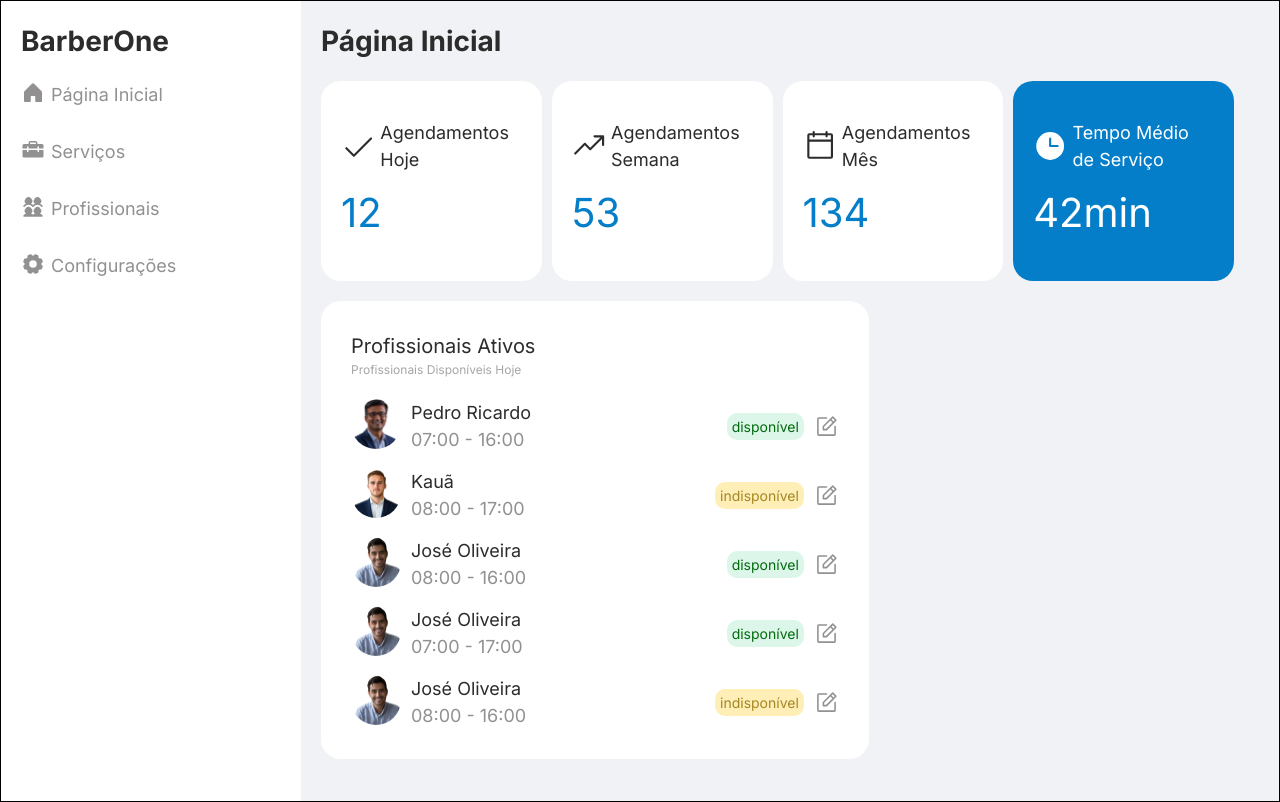
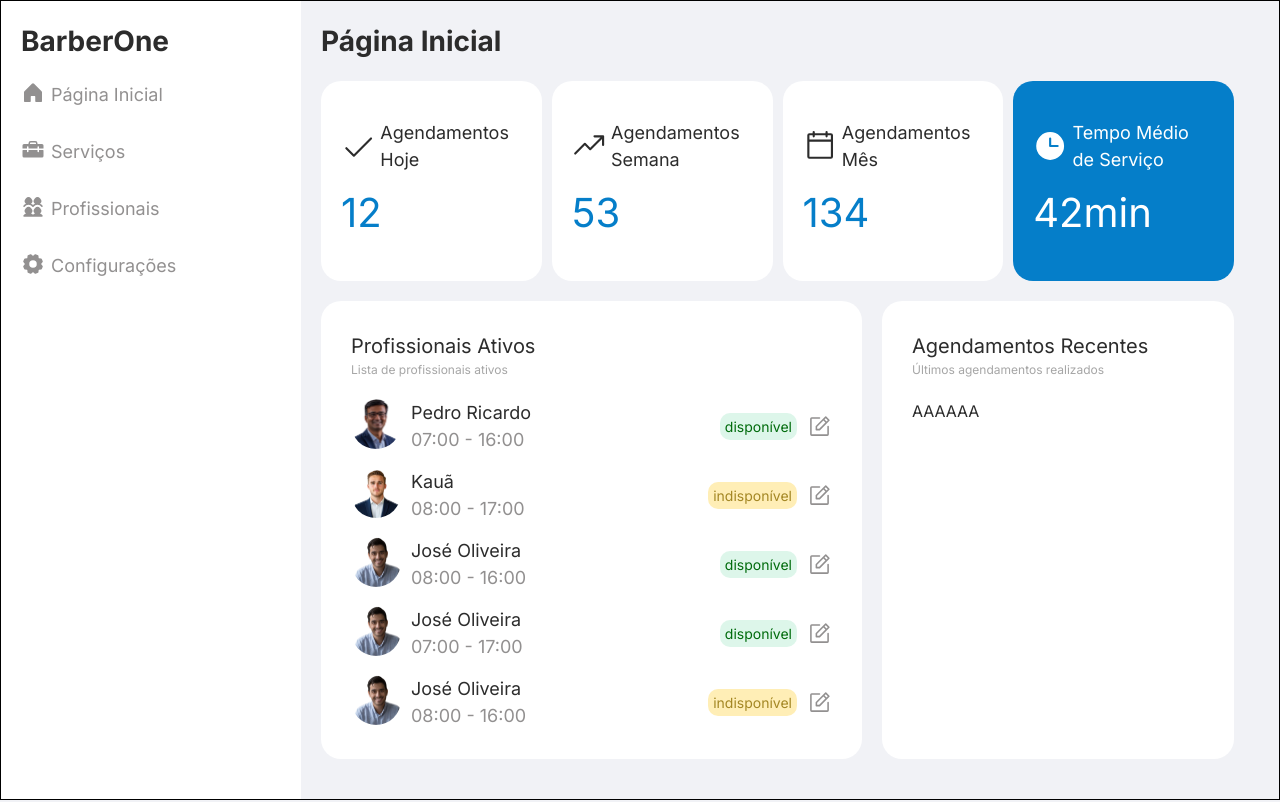
Before and after one commit to JRCavalheiro1/cervantes-agendamento-front, a Next.js app: page / in a window 1280 px wide. Built offline with nearby package versions, Linux system fonts and the light colour scheme.

Commit message:
componente listaContainer criado e adicionado listaAgendamentos Recentes

```diff
--- a/src/app/(private)/(paginaInicial)/components/InfoCard.tsx
+++ b/src/app/(private)/(paginaInicial)/components/InfoCard.tsx
@@ -9,7 +9,7 @@ type InfoCardProps = {
 
 export default function InfoCard({icone, descricao, total, cardAzul}: InfoCardProps) {
     return (
-        <div className={`flex flex-col justify-center gap-[10px] h-[120px]  rounded-[20px] p-[20px]
+        <div className={`flex flex-col justify-center gap-[10px] h-[120px] rounded-[20px] p-[20px]
             md:p-[20px] xl:h-[200px] cursor-pointer ${cardAzul ? 'bg-azul-500' : 'bg-branco-100'}`}>
             <div className="flex items-center gap-[5px]">
                 {icone}
--- /dev/null
+++ b/src/app/(private)/(paginaInicial)/components/ListaContainer.tsx
@@ -0,0 +1,22 @@
+type ListaContainerProps = {
+    titulo: string;
+    subtitulo: string;
+    children: React.ReactNode;
+    className?: string;
+};
+export default function ListaContainer({titulo, subtitulo, className, children}: ListaContainerProps) {
+    return (
+        <div className={`flex flex-col gap-[20px] bg-branco-100 rounded-[20px] p-[20px] md:p-[30px] ${className}`}
+             >
+            <div>
+                <h1 className="text-titulo-card-2">{titulo}</h1>
+                <h2 className="text-texto-lista text-cinza-300">{subtitulo}</h2>
+            </div>
+            <div>
+                <ul className="flex flex-col gap-[15px]">
+                    {children}
+                </ul>
+            </div>
+        </div>
+    )
+}
--- /dev/null
+++ b/src/app/(private)/(paginaInicial)/components/listaAgendamentosRecentes/ListaAgendamentosRecentes.tsx
@@ -0,0 +1,9 @@
+import ListaContainer from "@/app/(private)/(paginaInicial)/components/ListaContainer";
+
+export default function ListaAgendamentosRecentes() {
+    return (
+       <ListaContainer titulo="Agendamentos Recentes" subtitulo="Últimos agendamentos realizados" className="min-w-[352px] xl:w-[30%]">
+           {<h1>AAAAAA</h1>}
+       </ListaContainer>
+    )
+}
--- a/src/app/(private)/(paginaInicial)/components/listaProfissionaisAtivos/ListaProfissionaisDashboard.tsx
+++ b/src/app/(private)/(paginaInicial)/components/listaProfissionaisAtivos/ListaProfissionaisDashboard.tsx
@@ -1,18 +1,10 @@
 import CardProfissional from "@/components/sections/CardProfissional";
 import {profissionais} from "@/data/profissionais";
+import ListaContainer from "@/app/(private)/(paginaInicial)/components/ListaContainer";
 
 export default function ListaProfissionaisDashboard() {
-
     return (
-        <div className="flex flex-col min-w-[352px] xl:w-[60%] gap-[20px] bg-branco-100 rounded-[20px] p-[20px]
-            md:p-[30px]
-         ">
-            <div>
-                <h1 className="text-titulo-card-2">Profissionais Ativos</h1>
-                <h2 className="text-texto-lista text-cinza-300">Profissionais Disponíveis Hoje</h2>
-            </div>
-            <div>
-                <ul className="flex flex-col gap-[15px]">
+       <ListaContainer titulo="Profissionais Ativos" subtitulo="Lista de profissionais ativos" className="min-w-[352px] xl:flex-1">
            {profissionais.map((item)=> {
                return (
                    <li key={item.id}>
@@ -24,8 +16,6 @@ export default function ListaProfissionaisDashboard() {
                        />
                    </li>)
            })}
-                </ul>
-            </div>
-        </div>
+       </ListaContainer>
     )
 }
--- a/src/app/(private)/(paginaInicial)/page.tsx
+++ b/src/app/(private)/(paginaInicial)/page.tsx
@@ -2,14 +2,15 @@ import Header from "@/components/layout/Header";
 import InfoCard from "@/app/(private)/(paginaInicial)/components/InfoCard";
 import { Check, TrendUp, CalendarBlank, Clock } from "@phosphor-icons/react/dist/ssr";
 import ListaProfissionaisDashboard from "@/app/(private)/(paginaInicial)/components/listaProfissionaisAtivos/ListaProfissionaisDashboard";
+import ListaAgendamentosRecentes from "@/app/(private)/(paginaInicial)/components/listaAgendamentosRecentes/ListaAgendamentosRecentes";
 
 
 export default function PaginaInicial() {
   return (
-      <div className="">
+      <div className="flex flex-col">
           <Header titulo="Página Inicial"/>
 
-          <div className="grid grid-cols-1 gap-[20px]">
+          <div className="flex flex-col gap-[20px] w-full">
             <div className="grid grid-cols-2 gap-[10px]
              xl:grid-cols-4
             ">
@@ -35,8 +36,10 @@ export default function PaginaInicial() {
                     cardAzul={true}
                 />
             </div>
-
-              <ListaProfissionaisDashboard/>
+            <div className="flex flex-col gap-[20px] xl:flex-row xl:w-full" >
+                <ListaProfissionaisDashboard/>
+                <ListaAgendamentosRecentes/>
+            </div>
           </div>
       </div>
   );
--- a/src/components/layout/NavMenu.tsx
+++ b/src/components/layout/NavMenu.tsx
@@ -57,8 +57,8 @@ export default function NavMenu() {
 
             {modalAberto && <Backdrop onClick={()=> setModalAberto(false)}/>}
 
-            <div className={`top-0 left-0 w-[200px] min-h-screen bg-branco-100 pl-5 pr-5 z-50 transform transition-transform duration-300 erase-in-out
-            fixed md:static
+            <div className={`top-0 left-0 w-[200px] h-screen bg-branco-100 pl-5 pr-5 z-50 transform transition-transform duration-300 erase-in-out
+            fixed md:static md:h-full
             ${modalAberto ? 'translate-x-0' : '-translate-x-full'} md:translate-x-0 md:block md:w-[300px]`}>
                 <div className="h-[80px] flex items-center">
                     <h1 className="text-titulo-card-2 font-bold md:text-titulo-menu-md">BarberOne</h1>
```
Lines whose indentation alone changed are shown as unchanged.
